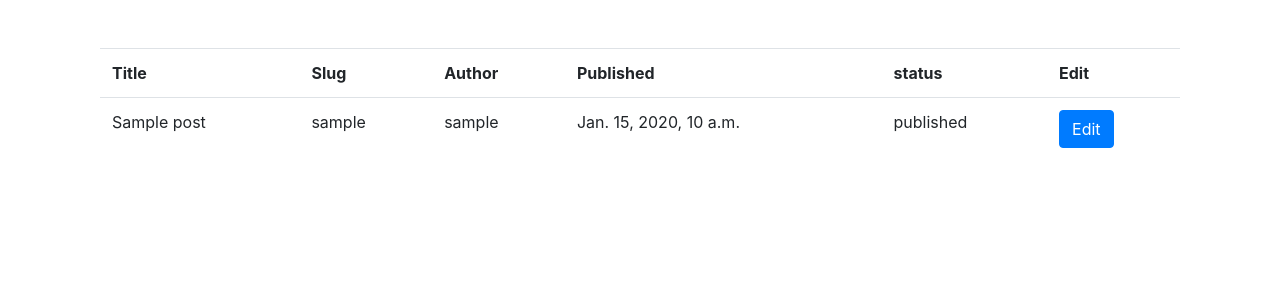
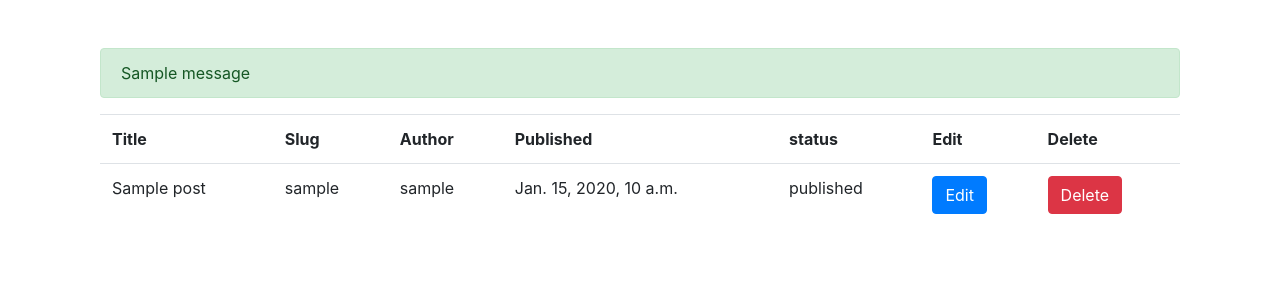
Before and after one commit to jhon312020/blog, a Django app: page /blog/backend/post/ in a window 1280 px wide. Shown: the top 300 px of the page. Run offline with Django 3.2, Linux system fonts and the light colour scheme; tables that the repository leaves empty hold one stand-in row (values such as "Sample post"); one stand-in notice (Sample message) is shown; some libraries are stand-ins or nearby versions.

Commit message:
Added the functionality to delete a post and show messages.

```diff
--- a/blog/templates/blog/backend/list_of_post_backend.html
+++ b/blog/templates/blog/backend/list_of_post_backend.html
@@ -12,6 +12,7 @@
 				<th>Published</th>
 				<th>status</th>
 				<th>Edit</th>
+				<th>Delete</th>
 			</tr>
 			{% for post in posts %}
 				{% if post.status == 'draft' %}
@@ -22,6 +23,7 @@
 						<td>{{ post.published }}</td>
 						<td>{{ post.status }}</td>
 						<td><a href="{% url 'blog:edit_post' slug=post.slug %}" class="btn btn-primary">Edit</a></td>
+						<td><a href="{% url 'blog:delete_post' slug=post.slug %}" class="btn btn-danger">Delete</a></td>
 					</tr>
 				{% else %}
 					<tr>
@@ -31,6 +33,7 @@
 						<td>{{ post.published }}</td>
 						<td>{{ post.status }}</td>
 						<td><a href="{% url 'blog:edit_post' slug=post.slug %}" class="btn btn-primary">Edit</a></td>
+						<td><a href="{% url 'blog:delete_post' slug=post.slug %}" class="btn btn-danger">Delete</a></td>
 					</tr>
 				{% endif %}
 			{% endfor %}
--- a/blog/templates/blog/base.html
+++ b/blog/templates/blog/base.html
@@ -20,6 +20,7 @@
 	<body>
 		<main role="main" class="container">
 			<div class="container">
+				{% include 'blog/messages.html' %}
 				{% block content %}
 				{% endblock %}
 			</div>
--- /dev/null
+++ b/blog/templates/blog/messages.html
@@ -0,0 +1,7 @@
+{% if messages %}
+	{% for message in messages %}
+		{% if message.tags %}
+			<div class="alert alert-{{message.tags}}">{{message}}</div>
+		{% endif %}
+	{% endfor %}
+{% endif %}
--- a/blog/urls.py
+++ b/blog/urls.py
@@ -10,4 +10,5 @@ urlpatterns = [
 	url(r'^backend/post/new/$', views.new_post, name='new_post'),
 	url(r'^backend/post/$', views.list_of_post_backend, name='list_of_post_backend'),
 	url(r'^backend/(?P<slug>[-\w]+)/edit/$', views.edit_post, name='edit_post'),
+	url(r'^backend/(?P<slug>[-\w]+)/delete/$', views.delete_post, name='delete_post'),
 ]
--- a/blog/views.py
+++ b/blog/views.py
@@ -1,5 +1,7 @@
 from django.shortcuts import render, get_object_or_404, redirect
 from django.core.paginator import Paginator, EmptyPage, PageNotAnInteger
+from django.http import Http404
+from django.contrib import messages
 
 from .models import Post, Category
 
@@ -96,7 +98,7 @@ def edit_post(request, slug):
 	if request.method == "POST":
 		form = PostForm(request.POST, instance=post)
 		if form.is_valid():
-			post = form.save(commit=false)
+			post = form.save(commit=False)
 			post.author = request.user
 			post.save()
 			return redirect('blog:list_of_post_backend')
@@ -105,3 +107,11 @@ def edit_post(request, slug):
 	context = {'form': form}
 	template = 'blog/backend/new_post.html'
 	return render(request, template, context)
+
+def delete_post(request, slug):
+	if not request.user.is_staff or not request.user.is_superuser:
+		raise Http404
+	post = get_object_or_404(Post, slug=slug)
+	post.delete()
+	messages.success(request, "Successfully Deleted")
+	return redirect('blog:list_of_post_backend')
```
